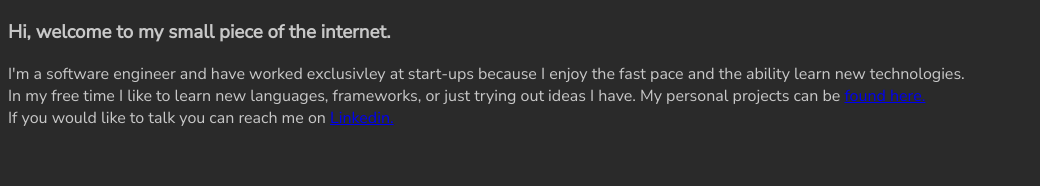
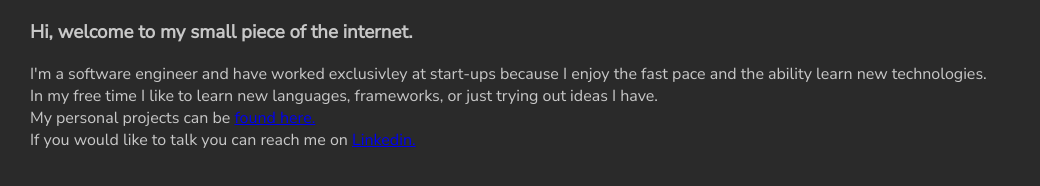
Before and after one commit to TyThompson213/TyThompson213.github.io, a plain HTML site: page index.html in a window 1280 px wide. Shown: the whole page, without its empty margins (0-1040 px from the left). Drawn offline with Linux system fonts and the light colour scheme.

Commit message:
adding margin

```diff
--- a/index.css
+++ b/index.css
@@ -1,5 +1,6 @@
 @import url('https://fonts.googleapis.com/css2?family=Nunito+Sans:opsz@6..12&family=Roboto+Mono&family=Titan+One&display=swap');
 body {
+    margin-left: 30px;
     background-color: rgb(42, 42, 42);
     color: rgb(200, 200, 200);
     font-family: 'Nunito Sans', sans-serif;
--- a/index.html
+++ b/index.html
@@ -10,7 +10,7 @@
 <body>
     <h3>Hi, welcome to my small piece of the internet.</h3>
     <p>I'm a software engineer and have worked exclusivley at start-ups because I enjoy the fast pace and the ability learn new technologies.<br />
-    In my free time I like to learn new languages, frameworks, or just trying out ideas I have. My personal projects can be <a href="https://github.com/tythompson213">found here.</a><br />
+    In my free time I like to learn new languages, frameworks, or just trying out ideas I have.<br /> My personal projects can be <a href="https://github.com/tythompson213">found here.</a><br />
     If you would like to talk you can reach me on  <a href="https://www.linkedin.com/in/tythompson2418/">Linkedin.</a></p>
 </body>
 </html>
```
